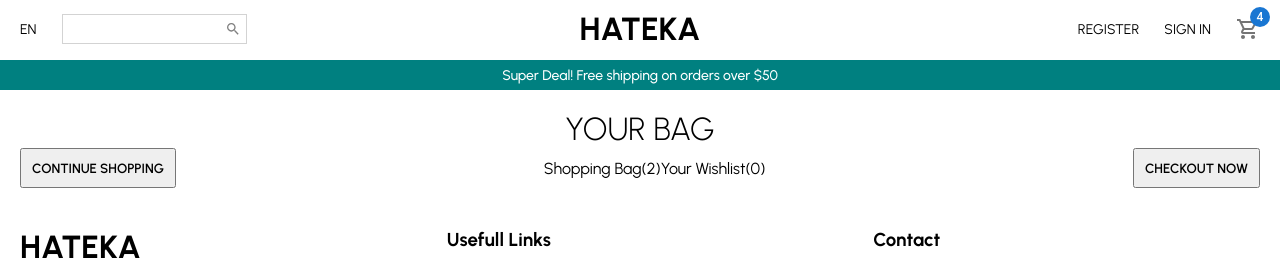
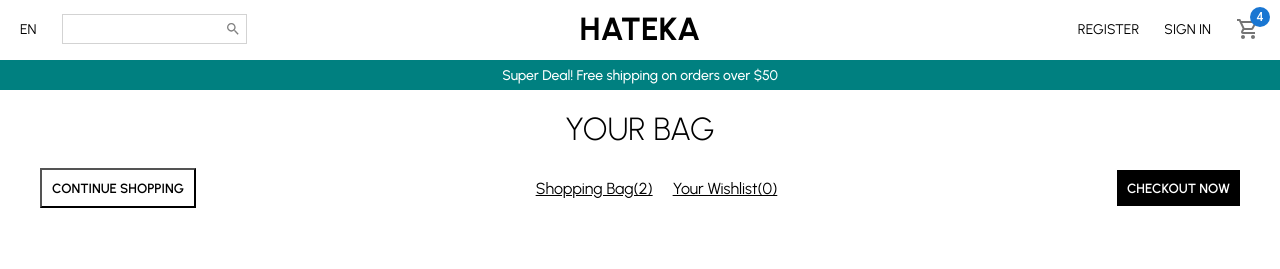
Before and after one commit to cyklonehateka1/React-Ecommerce-Boutique, a React (Create React App) app: page / in a window 1280 px wide. Shown: the top 269 px of the page. Built offline with nearby package versions, Linux system fonts and the light colour scheme.

Commit message:
cart page in progress

```diff
--- a/src/pages/Cart.jsx
+++ b/src/pages/Cart.jsx
@@ -18,16 +18,26 @@
   display: flex;
   align-items: center;
   justify-content: space-between;
+  padding: 20px;
 `;
 
 const TopButton = styled.button`
   padding: 10px;
   font-weight: 600;
   cursor: pointer;
+  border: ${(props) => props.type === "filled" && "none"};
+  background-color: ${(props) =>
+    props.type === "filled" ? "black" : "transparent"};
+  color: ${(props) => props.type === "filled" && "white"};
 `;
 
 const TopTexts = styled.div``;
-const TopText = styled.span``;
+
+const TopText = styled.span`
+  text-decoration: underline;
+  cursor: pointer;
+  margin: 0px 10px;
+`;
 
 const Bottom = styled.div``;
 
@@ -44,7 +54,7 @@
             <TopText>Shopping Bag(2)</TopText>
             <TopText>Your Wishlist(0)</TopText>
           </TopTexts>
-          <TopButton>CHECKOUT NOW</TopButton>
+          <TopButton type="filled">CHECKOUT NOW</TopButton>
         </Top>
         <Bottom></Bottom>
       </Wrapper>
```
